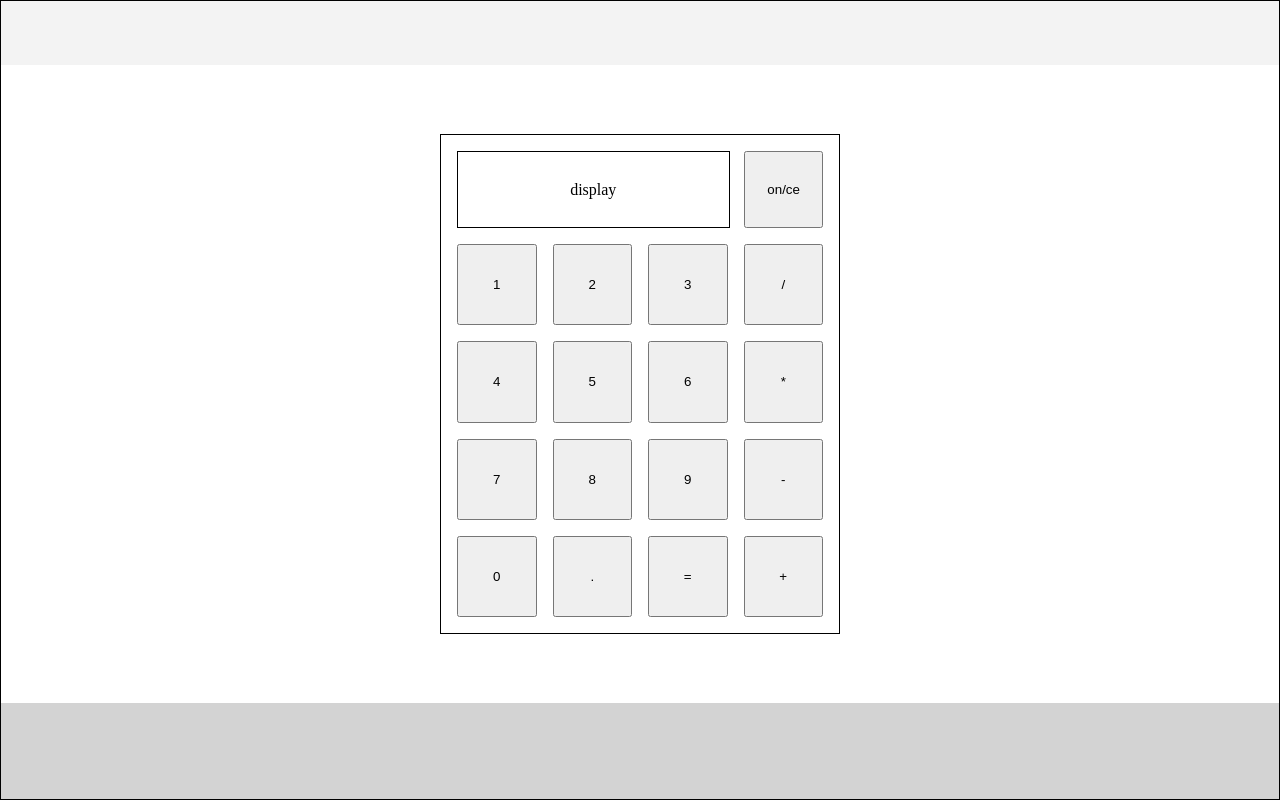
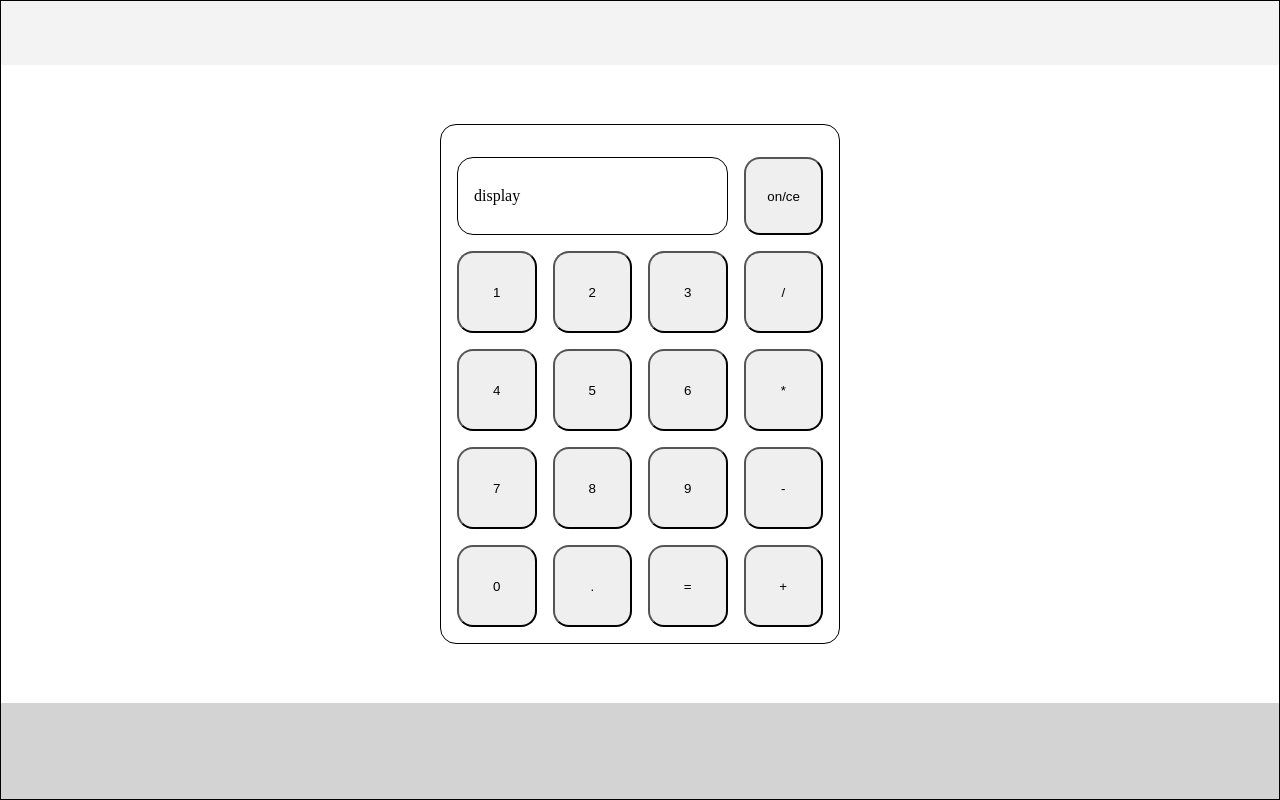
Before and after one commit to gabriel-engelles/calculadora, a plain HTML site: page index.html in a window 1280 px wide. Drawn offline with Linux system fonts and the light colour scheme.

Commit message:
Posicionamento ajustado

```diff
--- a/assets/css/style.css
+++ b/assets/css/style.css
@@ -27,9 +27,12 @@ main {
     grid-template-columns: 1fr 1fr 1fr 1fr;
     grid-template-rows: 1fr 1fr 1fr 1fr 1fr;
     width: 400px;
-    height: 500px;
-    padding: 1rem;
+    height: 520px;
+    padding: 0 1rem;
+    padding-top: 2rem;
+    padding-bottom: 1rem;
     border: 1px solid #000;
+    border-radius: 1rem;
 }
 
 .display  {
@@ -39,7 +42,11 @@ main {
     grid-column: 1/4;
     grid-row: 1/2;
     margin-bottom: 1rem;
-    margin-right: 2px;
+    margin-right: 4px;
+    align-items: center;
+    padding-left: 1rem;
+    border: 1px solid #000;
+    border-radius: 1rem;
 }
 
 .on_clear {
@@ -63,11 +70,8 @@ main {
     gap: 1rem;
 }
 
-.display{
-    display: flex;
-    justify-content: center;
-    align-items: center;
-    border: 1px solid #000;
+button {
+    border-radius: 1rem;
 }
 
 footer {
```
